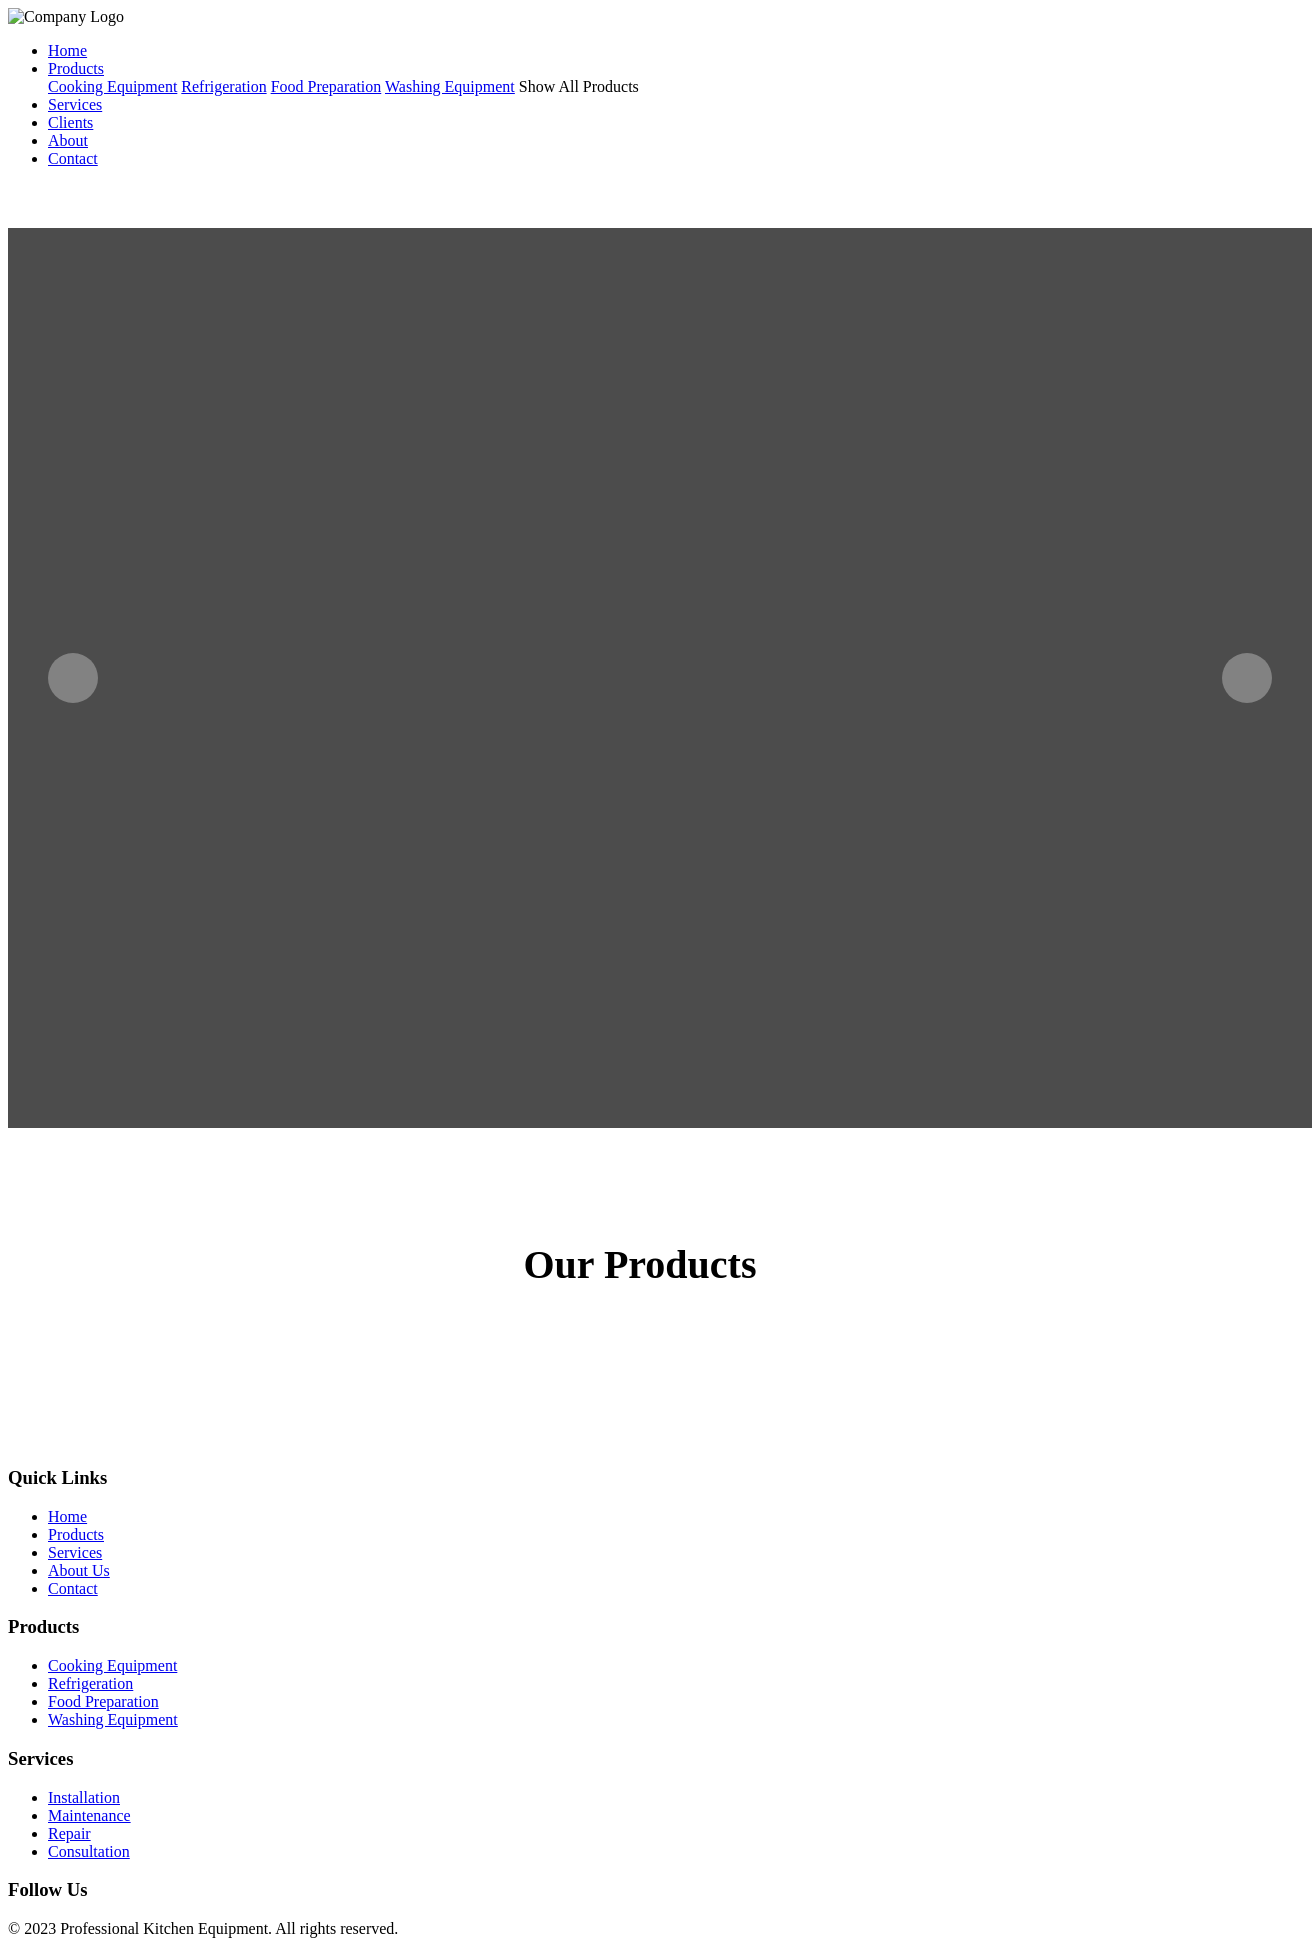
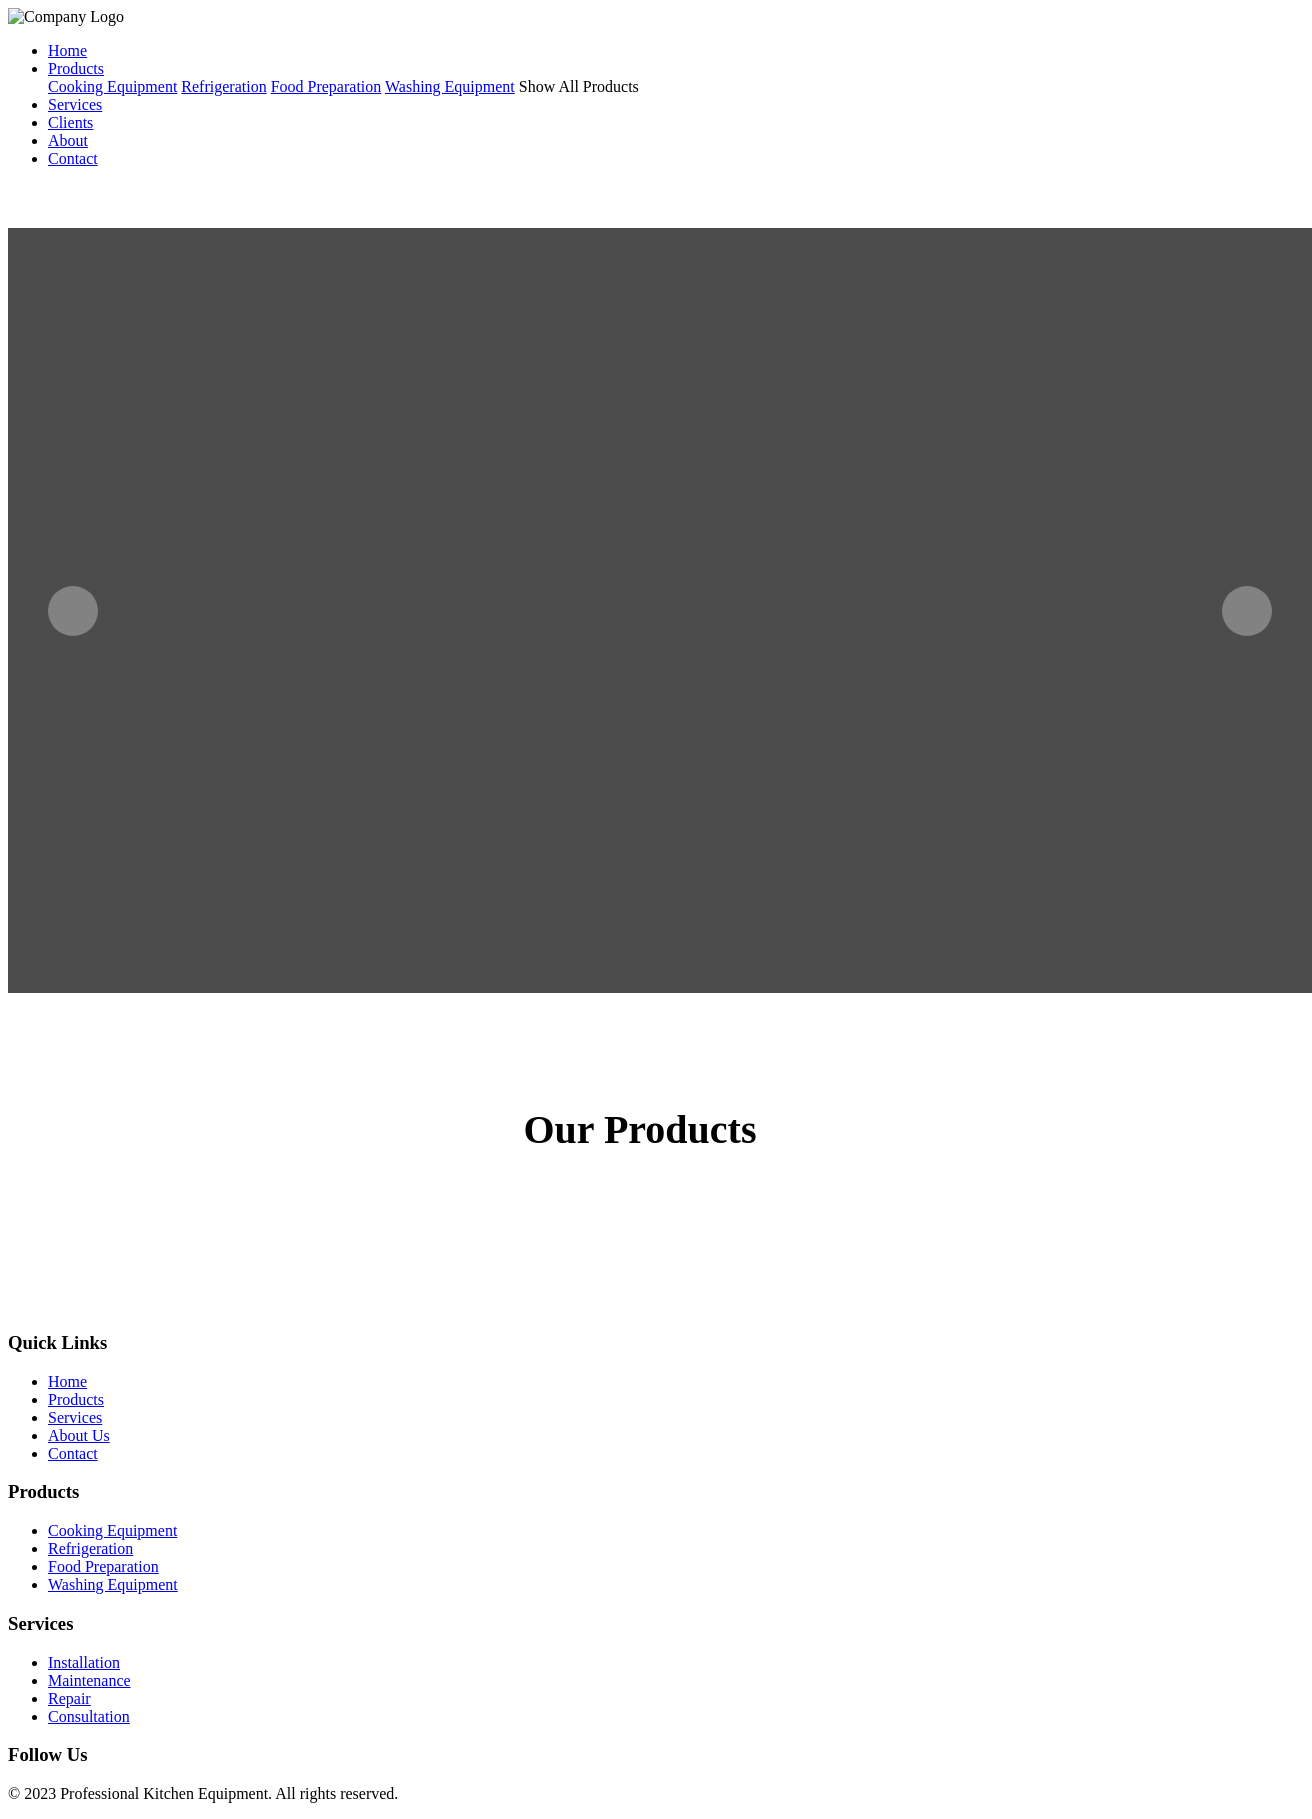

added project gallery

--- a/products.css
+++ b/products.css
@@ -165,7 +165,9 @@ section h2 {
 }
 
 .hero {
-    height: 100vh;
+    min-height: 65vh;
+    height: 85vh;
+    max-height: 95vh;
     width: 100%;
     position: relative;
     overflow: hidden;
@@ -176,6 +178,8 @@ section h2 {
     width: 100%;
     height: 100%;
     position: relative;
+    overflow: hidden;
+    touch-action: pan-y;
 }
 
 .carousel-slide {
@@ -185,7 +189,8 @@ section h2 {
     width: 100%;
     height: 100%;
     opacity: 0;
-    transition: opacity 0.5s ease-in-out;
+    transform: translateX(100%);
+    transition: transform 0.6s ease-in-out, opacity 0.5s ease-in-out;
     display: flex;
     align-items: center;
     justify-content: center;
@@ -193,6 +198,45 @@ section h2 {
 
 .carousel-slide.active {
     opacity: 1;
+    transform: translateX(0);
+}
+
+@media (max-width: 900px) {
+    .hero {
+        min-height: 50vh;
+        height: 55vh;
+        margin-top: 50px;
+    }
+
+    .slide-content {
+        padding: 0 16px;
+    }
+
+    .slide-content h1 {
+        font-size: clamp(1.8rem, 6vw, 2.4rem);
+    }
+
+    .slide-content p {
+        font-size: 1rem;
+    }
+
+    .carousel-btn {
+        width: 40px;
+        height: 40px;
+        padding: 10px;
+    }
+
+    .carousel-btn.prev {
+        left: 10px;
+    }
+
+    .carousel-btn.next {
+        right: 10px;
+    }
+
+    .carousel-dots {
+        bottom: 12px;
+    }
 }
 
 .carousel-slide img {
